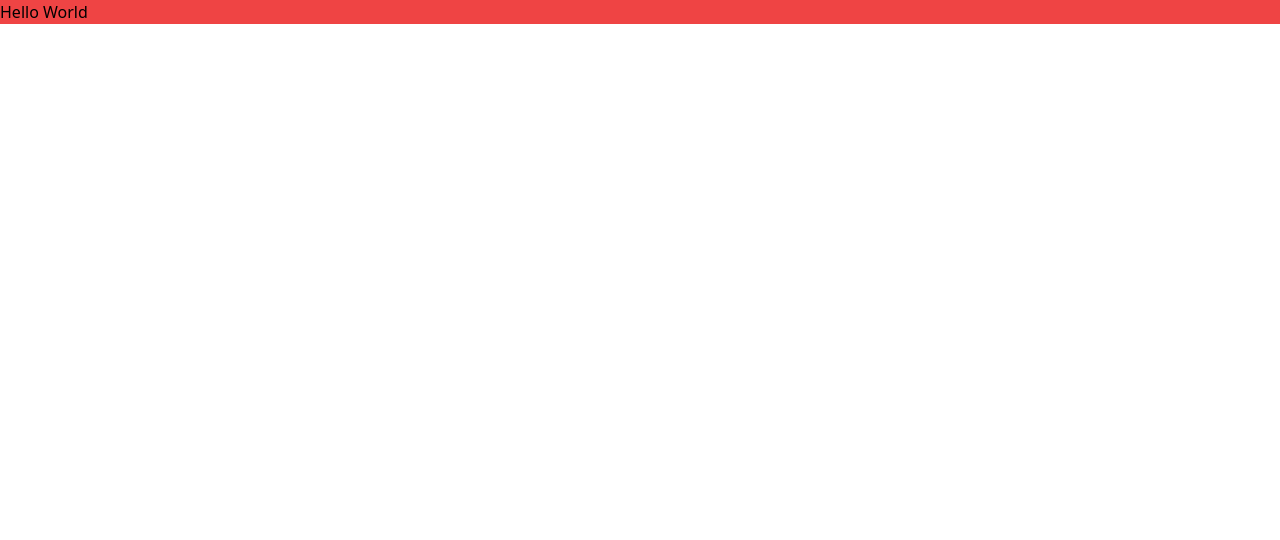
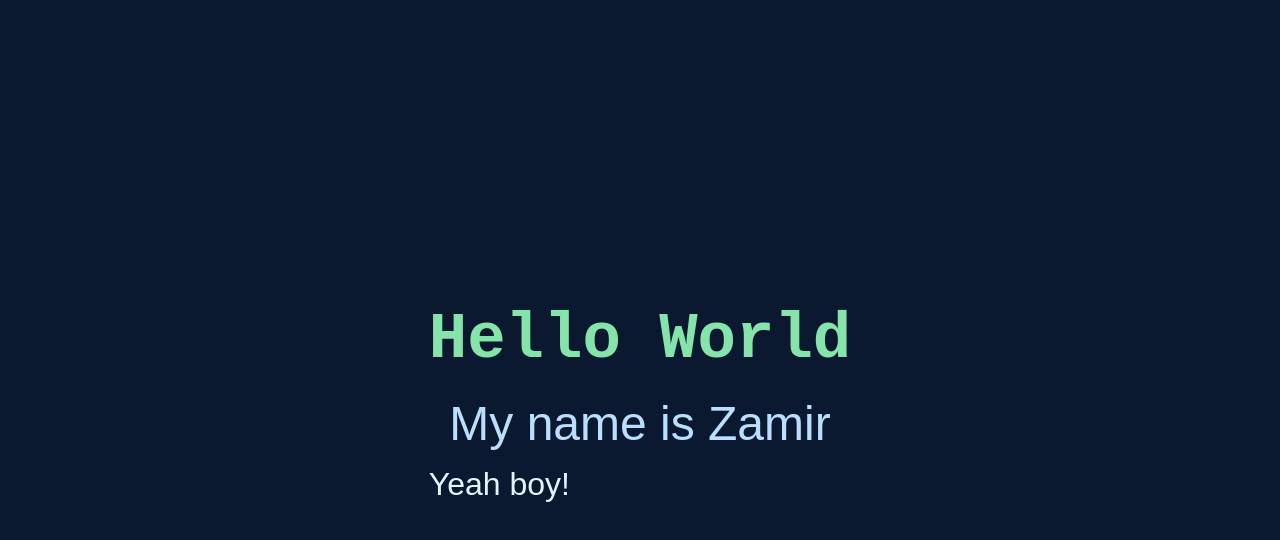
Before and after one commit to ahzamir/my-portfolio, a React (Create React App) app: page / in a window 1280 px wide. Shown: the top 540 px of the page. Built offline with nearby package versions, Linux system fonts and the light colour scheme.

Commit message:
choose the main colors

```diff
--- a/src/App.js
+++ b/src/App.js
@@ -2,7 +2,9 @@ function App() {
   return (
     <div className="App">
       <header className="App-header">
-        <h1 className="bg-red-500">Hello World</h1>
+        <h1>Hello World</h1>
+        <p>My name is Zamir</p>
+        <span>Yeah boy!</span>
       </header>
     </div>
   );
--- a/src/index.css
+++ b/src/index.css
@@ -1,9 +1,54 @@
 @tailwind base;
 @tailwind components;
 @tailwind utilities;
+
+@import url('http://fonts.cdnfonts.com/css/sf-mono');
 
 * {
   margin: 0;
   padding: 0;
   box-sizing: border-box;
 }
+
+:root {
+  --main-color: #0a1930;
+  --secondary-color: #85e4a9;
+  --tertiary-color: #badefe;
+  --quaternary-color: hsl(208, 97%, 95%);
+  --main-color-light: hsl(216, 66%, 18%);
+  --calibre: 'Calibre', sans-serif;
+  --sf-mono: 'SF Mono', monospace;
+}
+
+body {
+  font-family: var(--calibre);
+  background-color: var(--main-color);
+  color: var(--secondary-color);
+  line-height: 1.5;
+  font-size: 1.125rem;
+  display: flex;
+  flex-direction: column;
+  min-height: 100vh;
+  align-items: center;
+  justify-content: center;
+}
+
+h1 {
+  font-family: var(--sf-mono);
+  font-weight: bold;
+  color: var(--secondary-color);
+  text-align: center;
+  font-size: 4rem;
+}
+
+p {
+  color: var(--tertiary-color);
+  text-align: center;
+  font-size: 3rem;
+}
+
+span {
+  color: var(--quaternary-color);
+  text-align: center;
+  font-size: 2rem;
+}
```
